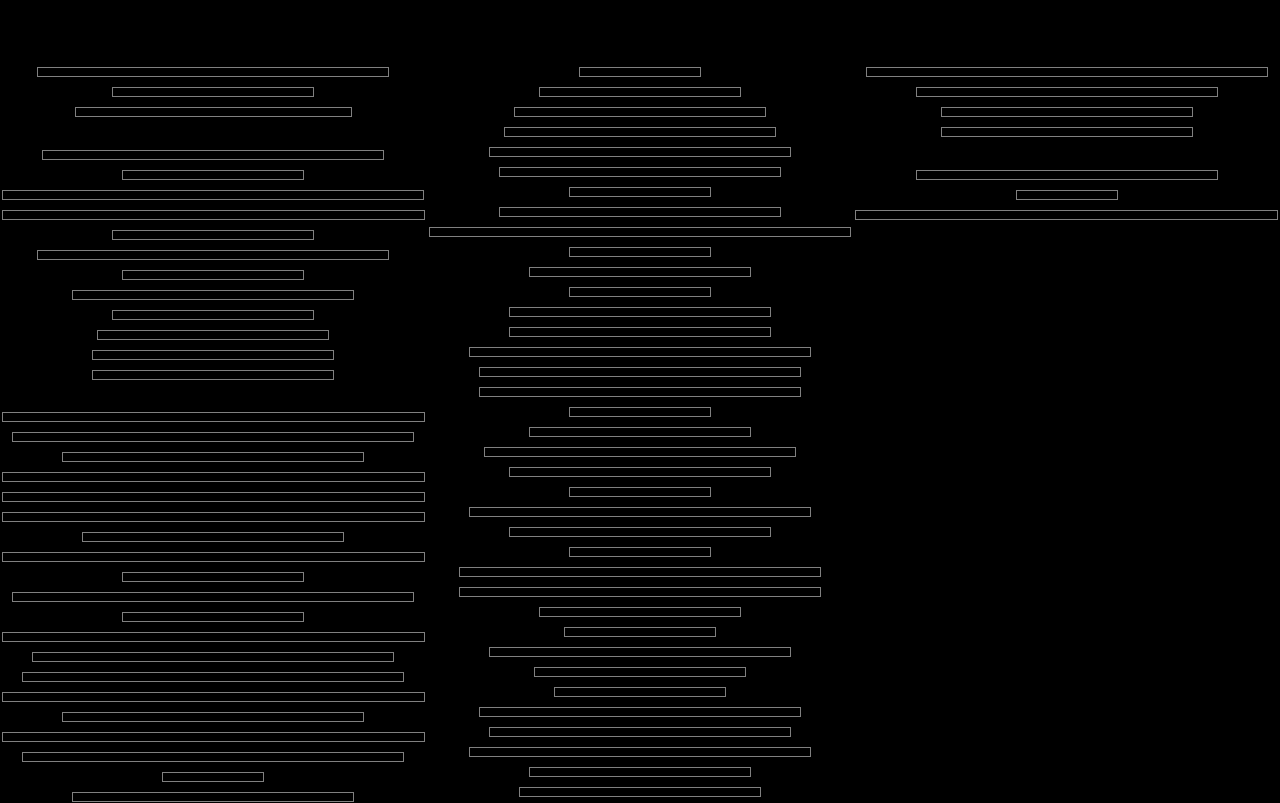
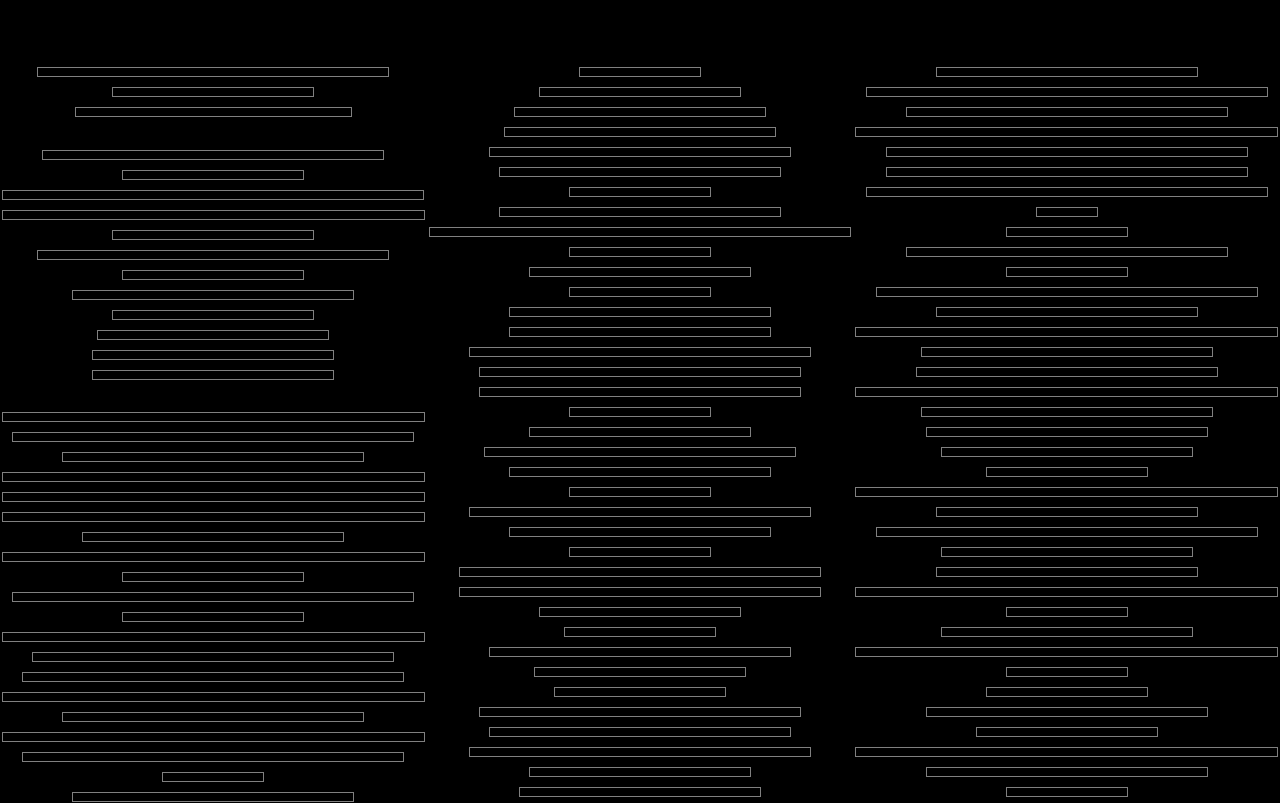
Before and after one commit to carmen-yeh/carmen-yeh.github.io, a React (Create React App) app in the folder frontend/: page /track-record in a window 1280 px wide. Shown: the part 900-1703 px from the top of the page. Built offline with nearby package versions, Linux system fonts and the light colour scheme; what react-animations would draw is missing.

Commit message:
Update LineGroup3.js

```diff
--- a/frontend/src/components/4-track-record/LineGroup3.js
+++ b/frontend/src/components/4-track-record/LineGroup3.js
@@ -5,7 +5,7 @@ function LineGroup3() {
 
     // EDIT THIS ARRAY WITH LENGTHS
     // use length 0 to add break line
-    const lengths = [400, 300, 250, 250, 0, 300, 100, 500];
+    const lengths = [260, 400, 320, 460, 360, 360, 400, 60, 120, 320, 120, 380, 260, 460, 290, 300, 460, 290, 280, 250, 160, 460, 260, 380, 250, 260, 460, 120, 250, 460, 120, 160, 280, 180, 460, 280, 120, 240, 460, 190, 0,0,280,250, 250, 250, 220, 120, 300, 180, 330, 460, 260, 100, 180, 180, 330, 460, 160, 200, 330, 280, 230, 200, 250, 220, 200, 330, 100, 100, 140, 200, 140, 460, 460, 330, 460, 240, 380, 460, 240, 200, 460, 330, 260, 290, 330, 310, 460, 330, 460, 350, 320, 460, 180, 260, 240, 460, 80, 160, 120, 460, 120, 140, 460, 300, 170, 190, 60, 120, 250, 160, 220, 180, 230, 240, 190, 460, 100, 240, 220, 300, 140, 300, 460, 220, 220, 380, 340, 140, 190, 170, 340, 260, 280, 280, 80, 60, 120, 300, 460, 200, 220, 180, 330, 130, 220, 150, 250, 100, 240, 460, 240, 140, 120, 80, 100,  330, 90, 310, 140, 460, 90,0,0, 80, 380, 300, 180, 260, 350, 330, 290, 330, 180, 80, 290, 310, 270, 140, 280, 330, 290, 310, 240, 220, 180, 220, 240, 140, 100, 100, 100, 160, 460, 280, 240, 330];
 
     function loopLines(lengths = []) {
 
```
